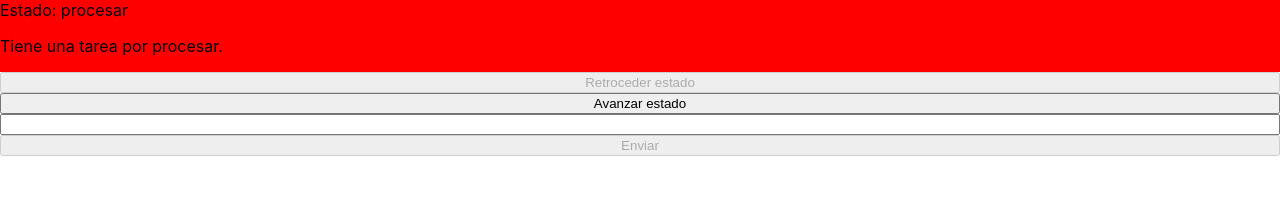
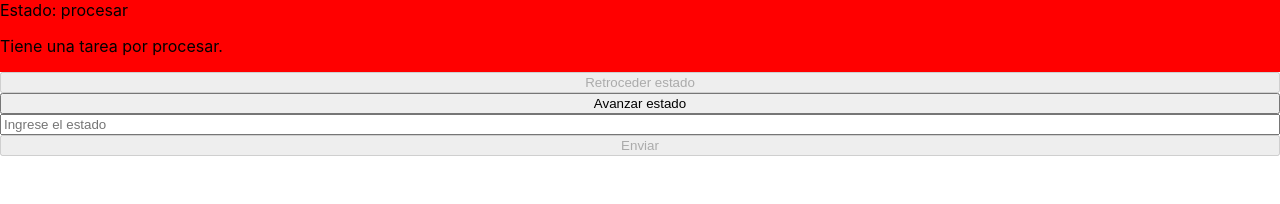
Before and after one commit to Melissa-Martinez-XL/first_react_app, a React (Create React App) app: page / in a window 1280 px wide. Shown: the top 204 px of the page. Built offline with nearby package versions, Linux system fonts and the light colour scheme.

Commit message:
input message

```diff
--- a/src/InputElement.js
+++ b/src/InputElement.js
@@ -8,7 +8,7 @@ const InputElement = ({value, onChange }) => {
         onChange(value);
     }
 
-    return <input type='text' name='' value={value} onChange={handleChange} />;
+    return <input type='text' name='' value={value} onChange={handleChange} placeholder='Ingrese el estado'/>;
 }
 
 /*
```
